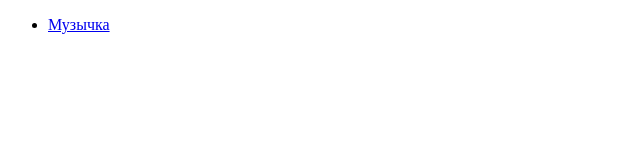
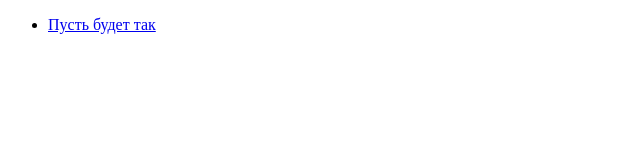
Before and after one commit to Nortuga/cv, a plain HTML site: page youtube.html in a window 1280 px wide. Shown: the full height of the page, 0-640 px from the left. Drawn offline with Linux system fonts and the light colour scheme.

Commit message:
Update youtube.html

```diff
--- a/youtube.html
+++ b/youtube.html
@@ -7,7 +7,7 @@
 <body>
         <ul>
             <li>
-                <a href="https://www.youtube.com/watch?v=x_FiQlYLNW8&list=PLTav-womCE0zxZOIWlqvZzl88PQvKweU6&index=1&t=452s">Музычка</a>
+                <a href="https://www.youtube.com/watch?v=BfTLLLeYvtc">Пусть будет так</a>
             </li>
         </ul>
 </body>
```
